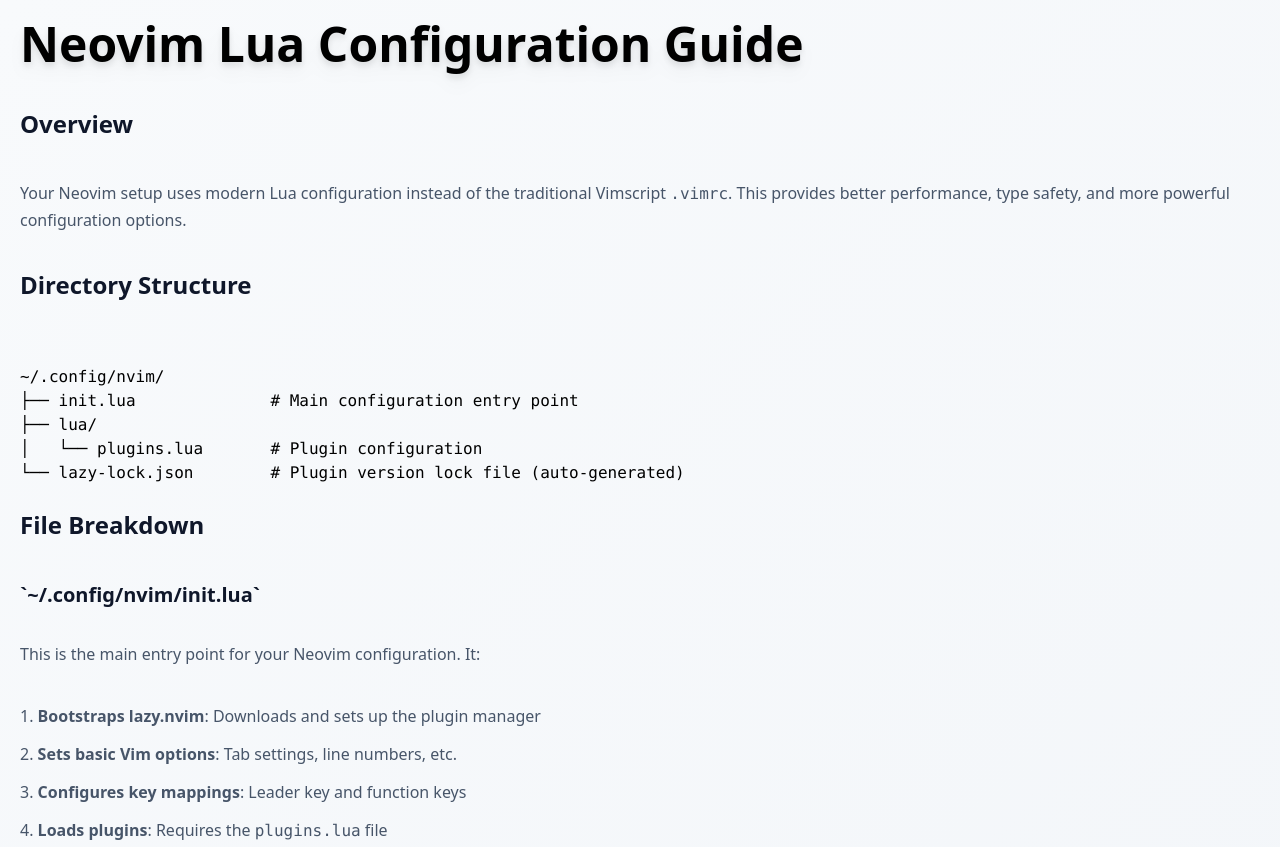
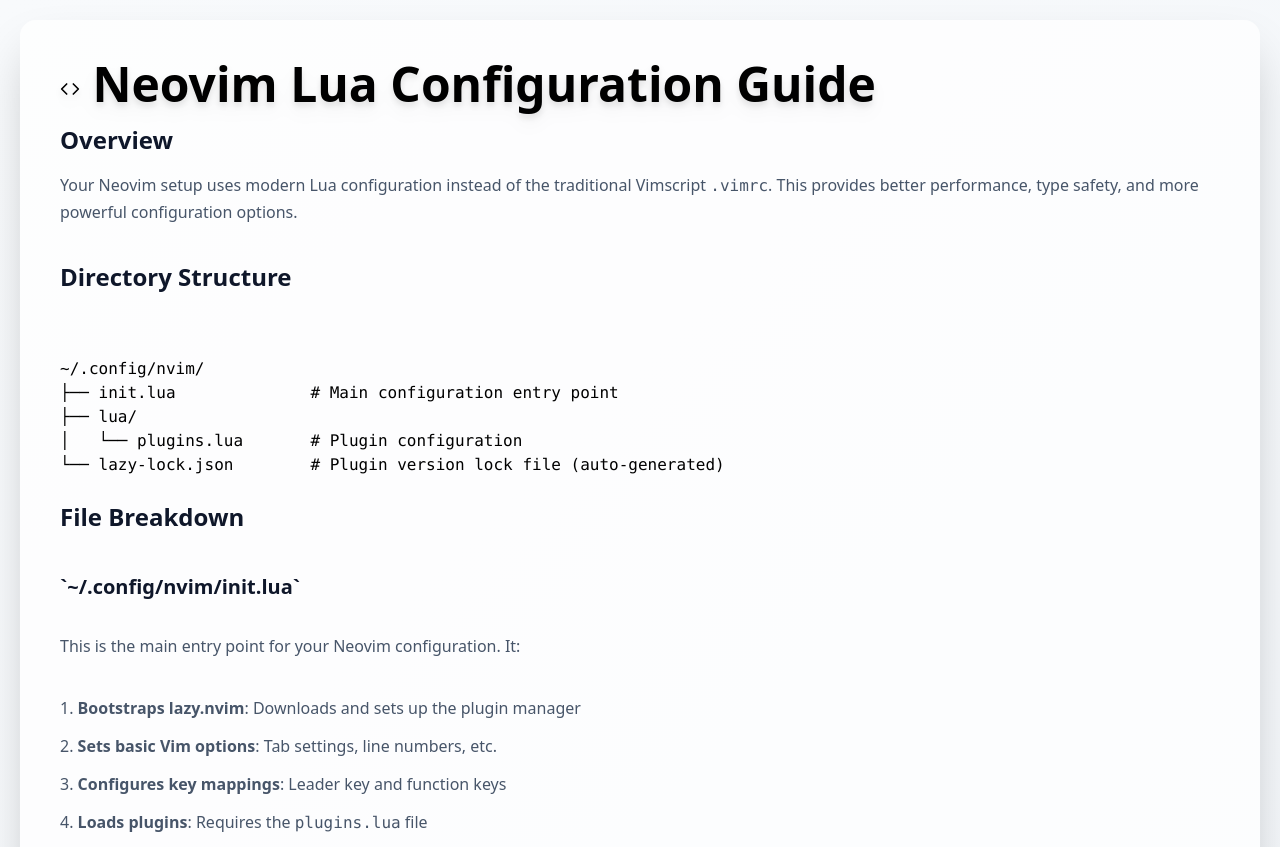
Before and after one commit to JDGTelus/aws-cli-dev, a plain HTML site: page guides/container-setup/neovim-lua-configuration-guide.html in a window 1280 px wide. Shown: the top 847 px of the page. Drawn offline with nearby package versions, Linux system fonts and the light colour scheme.

Commit message:
Fixes neovim pages

```diff
--- a/guides/container-setup/neovim-lua-configuration-guide.html
+++ b/guides/container-setup/neovim-lua-configuration-guide.html
@@ -10,10 +10,10 @@
     <script src="https://unpkg.com/lucide@latest"></script>
 </head>
 <body class="gradient-page-bg min-h-screen p-5">
-<h1 class="text-5xl font-bold mb-4 drop-shadow-lg">Neovim Lua Configuration Guide</h1>
-<br>
-<h2 class="text-2xl font-semibold mb-4 text-slate-900">Overview</h2>
-<br>
+    <div class="max-w-7xl mx-auto p-10 bg-white/75 rounded-2xl shadow-2xl">
+        <h1 class="text-5xl font-bold mb-4 drop-shadow-lg"><i data-lucide="code" class="inline-block w-5 h-5"></i> Neovim Lua Configuration Guide</h1>
+
+        <h2 class="text-2xl font-semibold mb-4 text-slate-900">Overview</h2>
 <p class="text-slate-600 leading-relaxed mb-3">Your Neovim setup uses modern Lua configuration instead of the traditional Vimscript <code>.vimrc</code>. This provides better performance, type safety, and more powerful configuration options.</p>
 <br>
 <h2 class="text-2xl font-semibold mb-4 text-slate-900">Directory Structure</h2>
```
Also changed, not shown: guides/container-setup/neovim-navigation-manual.html (+4 -4 lines).
